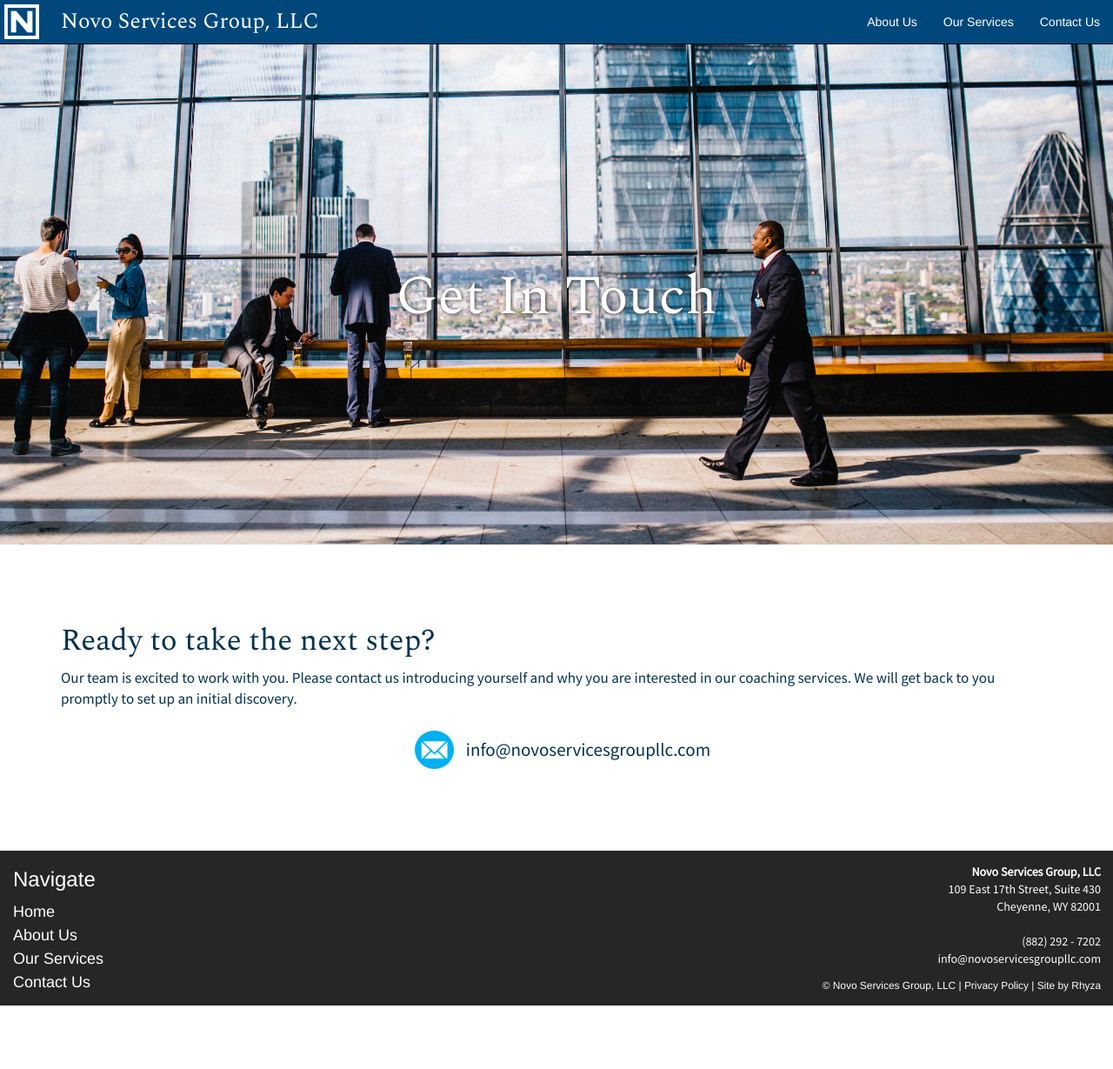
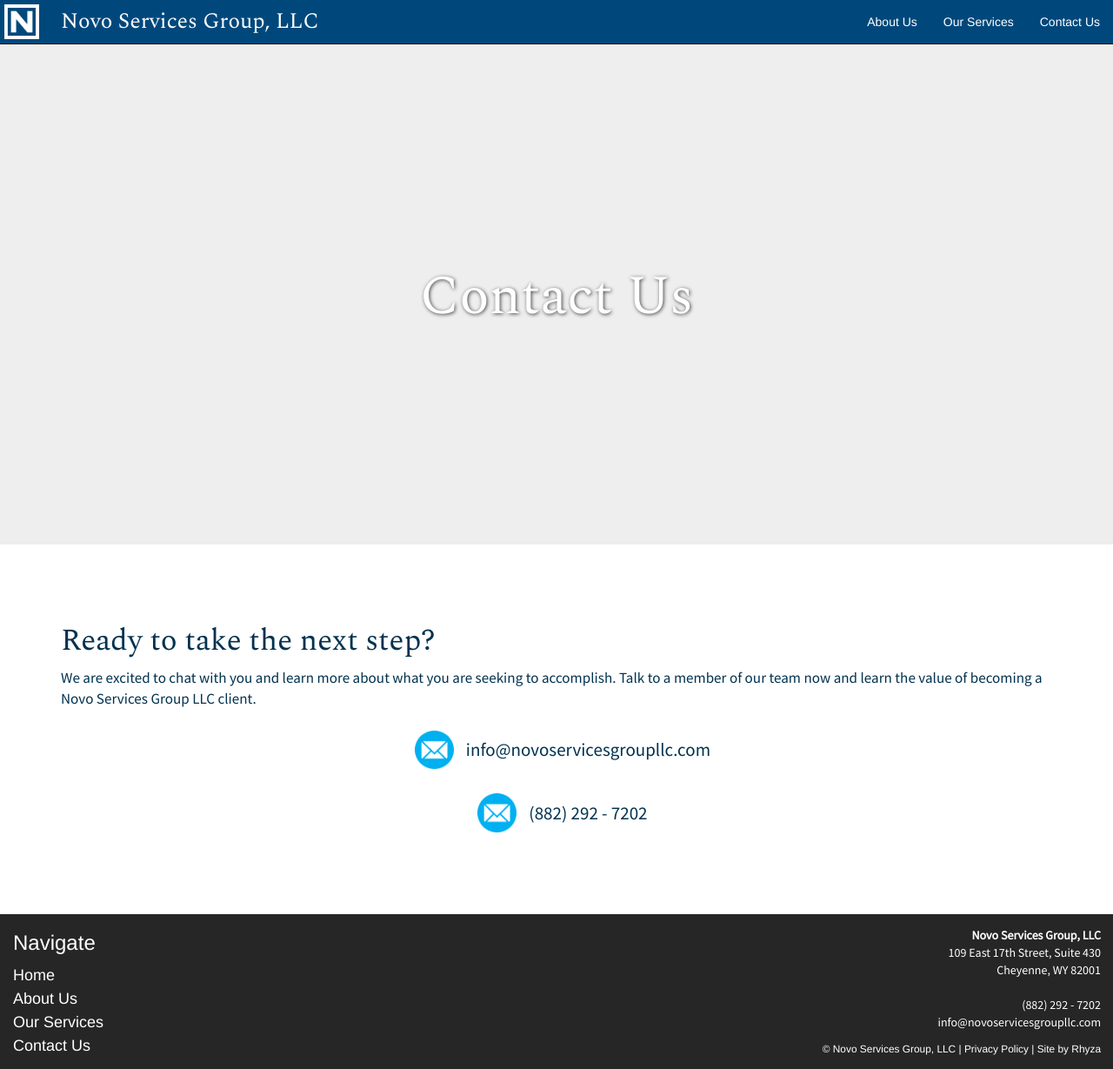
Before and after one commit to rhyza/nsg, a PHP site: page /contact.php in a window 1280 px wide. Shown: the whole page at 87% size. Before the commit the page ends 1156 px from the top, so only its background shows below. Run offline with PHP 8.4, Linux system fonts and the light colour scheme.

Commit message:
Add Contact Us header photo and copy

```diff
--- a/css/main.css
+++ b/css/main.css
@@ -51,6 +51,9 @@ a, a:focus, a:hover, a:-webkit-any-link {
 .header-services {
     background-image:url("../img/services.jpg");
     background-position: center center;
+}
+
+.header-contact {
 }
 
 h1 {
--- a/html/contact.html
+++ b/html/contact.html
@@ -1,13 +1,13 @@
-<div class="jumbotron header-home">
+<div class="jumbotron header-contact">
   <div class="container-fluid">
-    <h1>Get In Touch</h1>
+    <h1>Contact Us</h1>
   </div>
 </div>
 
 <div class="container">
   <div class="blurb">
     <h2>Ready to take the next step?</h2>
-    <p>Our team is excited to work with you. Please contact us introducing yourself and why you are interested in our coaching services. We will get back to you promptly to set up an initial discovery.</p>
+    <p>We are excited to chat with you and learn more about what you are seeking to accomplish. Talk to a member of our team now and learn the value of becoming a Novo Services Group LLC client.</p>
   </div>
   <div class="flex-container">
     <a href="mailto:info@novoservicesgroupllc.com">
@@ -15,5 +15,11 @@
     </a>
     <div><a class="email-link" href="mailto:info@novoservicesgroupllc.com">info@novoservicesgroupllc.com</a></div>
   </div>
+  <div class="flex-container">
+    <a href="tel:18475555555">
+      <img alt="email" src="img/mail_icon.png" class="email-link">
+    </a>
+    <div><a class="email-link" href="tel:18475555555">(882) 292 - 7202</a></div>
+  </div>
   <br><br><br><br>
 </div>
```
Also changed, not shown: img/contact.jpeg (added).
